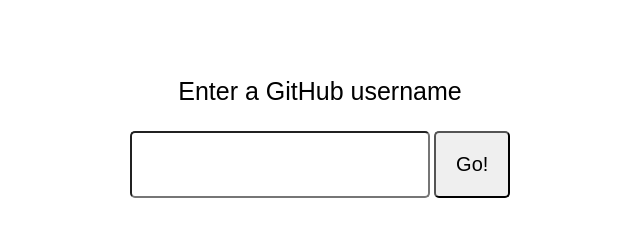
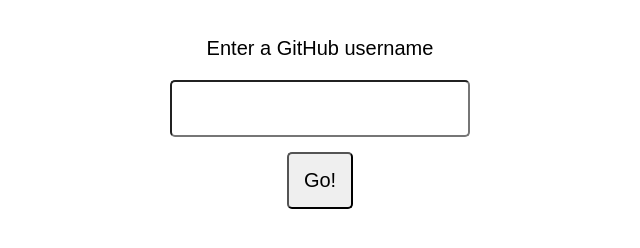
Before and after one commit to AJ8GH/github-language-api, a website with bundled scripts: page app/static/index.html in a window 1280 px wide. Shown: the part 88-336 px from the top of the page, without its empty margins (320-960 px from the left). Built offline with nearby package versions, Linux system fonts and the light colour scheme.

Commit message:
Edit styling

```diff
--- a/app/static/css/main.css
+++ b/app/static/css/main.css
@@ -10,14 +10,21 @@
 }
 
 .instructions {
-  margin-top: 80px;
-  font-size: 25px;
+  margin-top: 40px;
+  font-size: 20px;
 }
 
 .input, .go {
-  padding: 20px;
+  padding: 15px;
   border-radius: 5px;
   font-size: 20px;
+  display: block;
+  margin-left: auto;
+  margin-right: auto;
+}
+
+.go {
+  margin-top: 15px;
 }
 
 .input {
```
